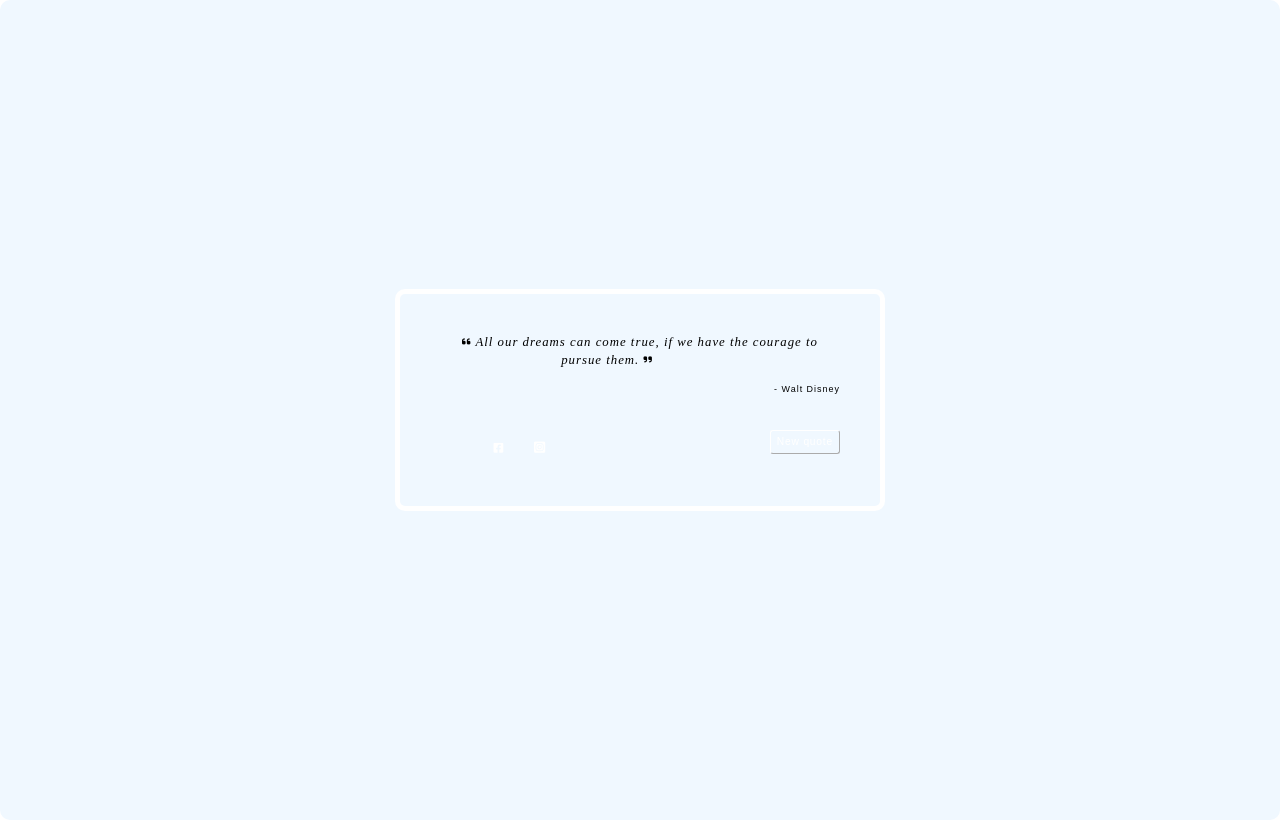
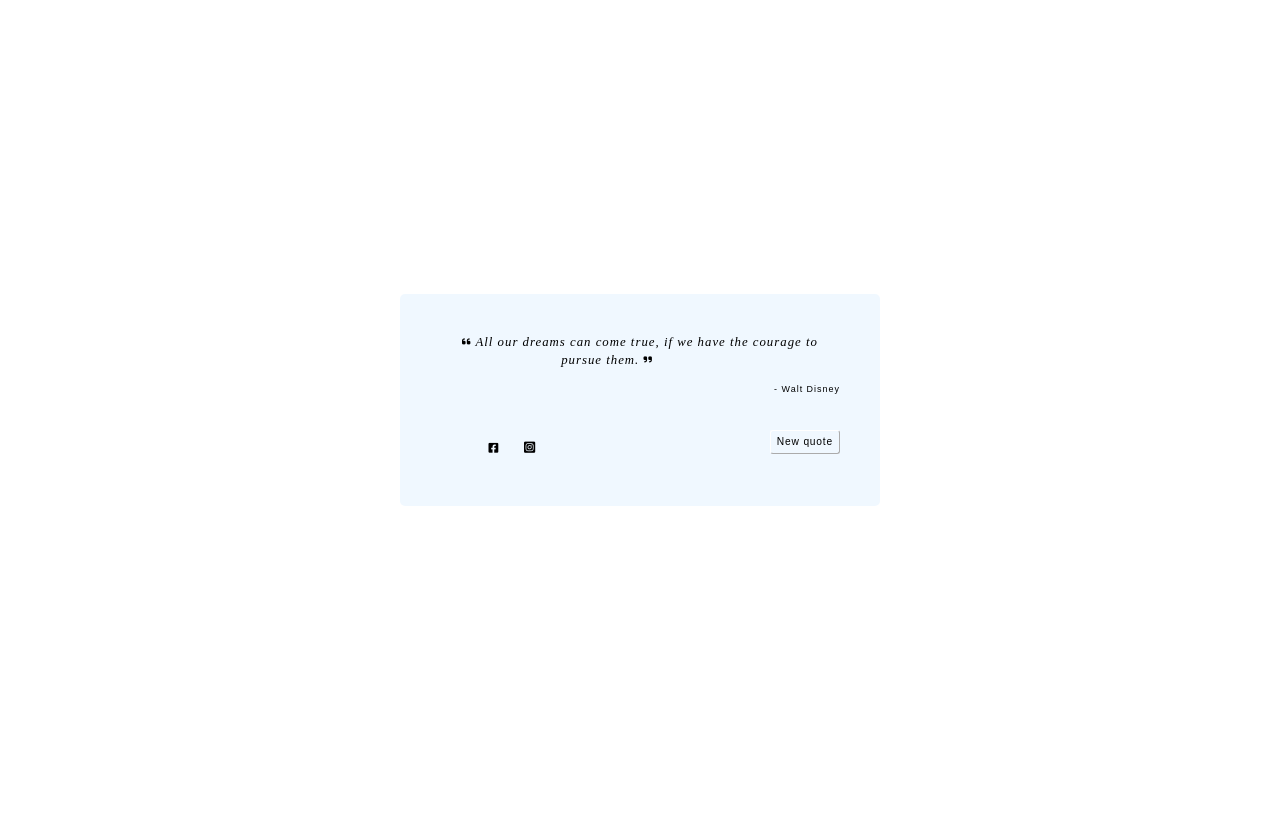
Before and after one commit to suz91ka/random-quote-machine, a React (Create React App) app: page / in a window 1280 px wide. Built offline with nearby package versions, Linux system fonts and the light colour scheme.

Commit message:
random generate function

```diff
--- a/src/App.js
+++ b/src/App.js
@@ -61,16 +61,22 @@
 
 class App extends React.Component {
   // set initial state
-  state = {
+  constructor(props) {
+    super(props);
+    this.state = {
       quote: quotes[0].quote,
       author: quotes[0].author,
       backgroundColor: ArrayColors.light[0],
       textColor: 'black',
       isDarkTheme: false
     }
+    this.generateRandom = this.generateRandom.bind(this);
+  }
+
+
 
   // define random generate function
-  generateRandom = (event) => {
+  generateRandom = () => {
     const randomQuote = quotes[Math.floor(Math.random() * quotes.length)];
     const isDarkTheme = Math.random() < 0.5;
     const colorScheme = isDarkTheme ? ArrayColors.dark : ArrayColors.light;
@@ -80,7 +86,7 @@
     this.setState({
       quote: randomQuote.quote,
       author: randomQuote.author,
-      backgroundColor: backgroundColor,
+      backgroundColor,
       textColor,
       isDarkTheme
     });
@@ -88,12 +94,12 @@
 
   // render output
   render() {
-    const { quote, author, backgroundColor, textColor, isDarkTheme } = this.state;
+    const {  backgroundColor, textColor } = this.state;
 
     return (
-      <div className="quote-box" id="quote-box" style={{ backgroundColor, color: textColor }} >
+      <div className="quote-box" id="quote-box" style={{ backgroundColor: this.state.color, color: textColor }} >
         <div>
-      <div className="wrapper" id="wrapper"style= {{backgroundColor: this.state.color}} >
+        <div className="wrapper" id="wrapper" style= {{backgroundColor}} >
           <section id="text">
           <cite><i className="fa fa-quote-left fa-xs" aria-hidden="true"></i> {this.state.quote} <i class="fa fa-quote-right fa-xs" aria-hidden="true"></i></cite>
           <p id="author"><span>- </span> {this.state.author}</p>
@@ -101,19 +107,19 @@
 
         <div className="footer" id="footer">
           <div className="footer-content" id="footer-content">
-            <a className="social-media-icons" style= {{backgroundColor: this.state.color}} href="x.com/intent/tweet" title="Share this quote on Twitter" target="_top">
+            <a className="social-media-icons" style= {{backgroundColor: this.state.color, color: textColor}} href="x.com/intent/tweet" title="Share this quote on Twitter" target="_top">
               <i className="fa-brands fa-x-twitter"></i>
             </a>
 
-            <a className="social-media-icons" style= {{backgroundColor: this.state.color}} href="facebook.com/intent/facebook" title="Post this quote on Facebook" target="blank">
+            <a className="social-media-icons" style= {{backgroundColor: this.state.color, color: textColor}} href="facebook.com/intent/facebook" title="Post this quote on Facebook" target="blank">
               <i className="fab fa-facebook-square fa-sm"></i>
             </a>
 
-            <a className="social-media-icons" style= {{backgroundColor: this.state.color}} href="instagram.com/intent/instagram" title="Post this quote on Instagram" target="blank">
+            <a className="social-media-icons" style= {{backgroundColor: this.state.color, color: textColor}} href="instagram.com/intent/instagram" title="Post this quote on Instagram" target="blank">
               <i className="fa-brands fa-square-instagram"></i>
            </a>
 
-            <button className="quote-button" style= {{backgroundColor: this.state.color}} id="newQuote" onClick={() => {this.generateRandom() }} type="submit">
+            <button className="quote-button" style= {{backgroundColor: this.state.color, color: textColor}} id="newQuote" onClick={() => {this.generateRandom() }} type="submit">
             New quote
             </button>
           </div>
--- a/src/styles.css
+++ b/src/styles.css
@@ -6,7 +6,6 @@
 
   #quote-box {
     font-family: didot-medium, serif;
-    color: white;
     display: flex;
     justify-content: center;
     align-items: center;
@@ -60,7 +59,6 @@
 
   .footer-content .social-media-icons {
     float: left;
-    margin-right: 5px;
     font-size: 1em;
     display: flex;
     justify-content: center;
```
Lines whose indentation alone changed are shown as unchanged.
